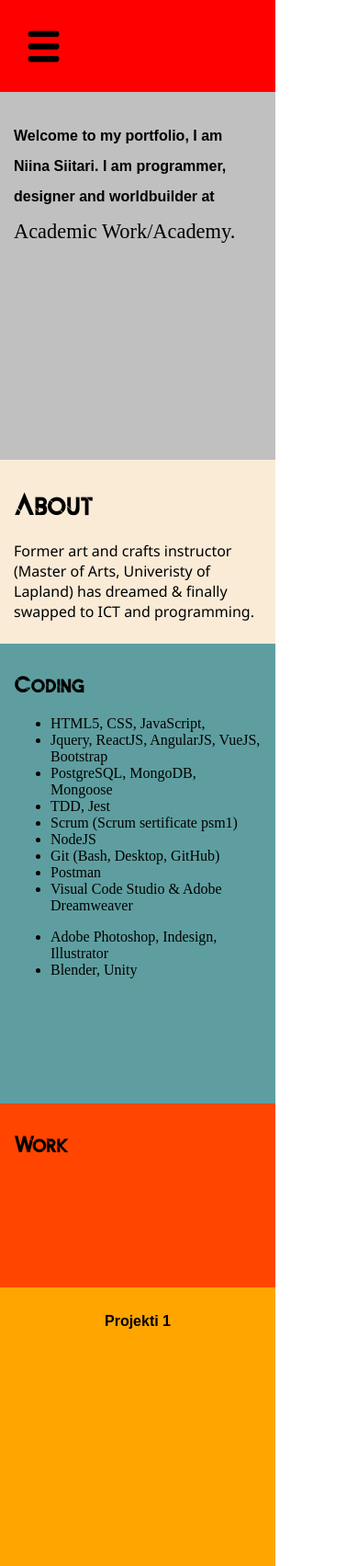
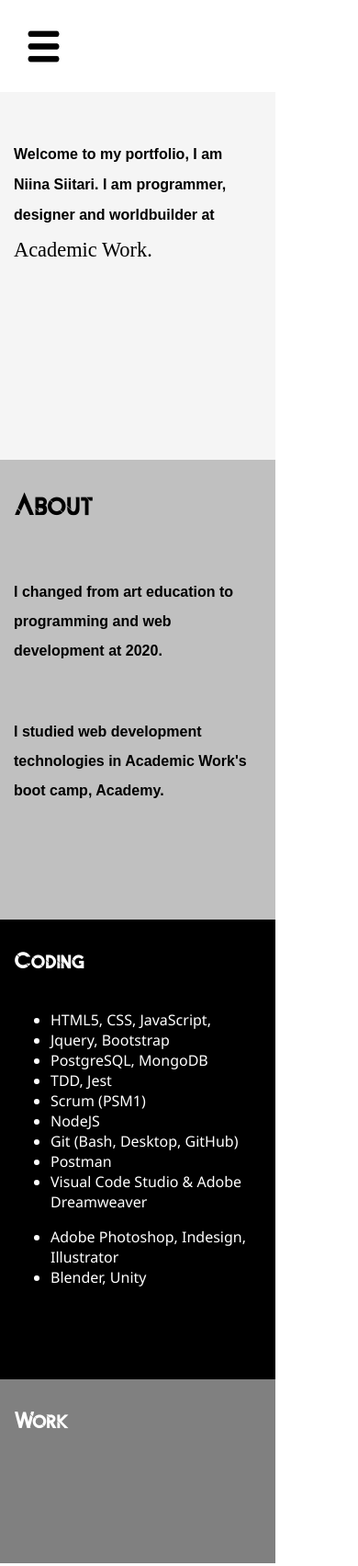
Before and after one commit to niinasii/portfolio, a plain HTML site: page index.html in a window 390 px wide. Shown: the top 1703 px of the page at 92% size. Drawn offline with Linux system fonts and the light colour scheme; a web font is replaced by a local one.

Commit message:
Muokattu mobile-tyylin gridiä ja väritystä + hieman html rakennetta.

```diff
--- a/index.html
+++ b/index.html
@@ -6,10 +6,8 @@
     <meta name="viewport" content="width=device-width, initial-scale=1.0">
     <meta http-equiv="X-UA-Compatible" content="ie=edge">
     <title>Document</title>
-    <link rel="stylesheet" href="style_desktop.css"
-        media="only screen and (orientation: landscape) and (min-width: 768px)">
-    <link rel="stylesheet" href="style_desktop.css"
-        media="only screen and (orientation: portrait) and (min-width: 768px)" />
+    <link rel="stylesheet" href="style_desktop.css" media="only screen and (orientation: landscape) and (min-width: 768px)">
+    <link rel="stylesheet" href="style_desktop.css" media="only screen and (orientation: portrait) and (min-width: 768px)" />
     <link rel="stylesheet" href="style_tablet.css" media="only screen and (min-width: 481px) and (max-width: 767px)" />
     <link rel="stylesheet" href="style_mobile.css" media="only screen and (min-width: 0px) and (max-width: 480px)" />
 </head>
@@ -25,25 +23,24 @@
         </nav>
         <header>
             <p id="aloitusteksti">
-                <span id="brutal">Welcome to my portfolio, I am Niina Siitari. I am programmer, designer and
+                <span class="brutal">Welcome to my portfolio, I am Niina Siitari. I am programmer, designer and
                     worldbuilder at</span>
-                <span id="pretty">Academic Work/Academy.</span>
+                <span class="pretty">Academic Work.</span>
             </p>
         </header>
         <main>
             <h1>About</h1>
-            <p>Former art and crafts instructor (Master of Arts, Univeristy of Lapland) has dreamed & finally swapped to
-                ICT and programming. </p>
+            <p class="brutal">I changed from art education to programming and web development at 2020.</p>
+            <p class="brutal">I studied web development technologies in Academic Work's boot camp, Academy.</p>
         </main>
         <section id="code">
             <h1>Coding</h1>
-            <p>
                 <ul>
                     <li>HTML5, CSS, JavaScript,</li>
-                    <li>Jquery, ReactJS, AngularJS, VueJS, Bootstrap</li>
-                    <li>PostgreSQL, MongoDB, Mongoose</li>
+                    <li>Jquery, Bootstrap</li>
+                    <li>PostgreSQL, MongoDB</li>
                     <li>TDD, Jest</li>
-                    <li>Scrum (Scrum sertificate psm1)</li>
+                    <li>Scrum (PSM1)</li>
                     <li>NodeJS</li>
                     <li>Git (Bash, Desktop, GitHub)</li>
                     <li>Postman</li>
--- a/style_mobile.css
+++ b/style_mobile.css
@@ -8,17 +8,13 @@
     src: url('AldithRegular.ttf');
 }
 
-#aloitusteksti {
-    line-height: 2.0;
-}
-
-#brutal {
+.brutal {
     font-family: Arial, Helvetica, sans-serif;
     font-weight: bolder;
     font-size: 100%;
 }
 
-#pretty {
+.pretty {
     font-family: pretty;
     font-size: 140%;
 }
@@ -26,6 +22,8 @@
 
 h1 {
     font-family: otsikko;
+    padding-bottom: 20px;
+    padding-top: 0px;
 }
 
 h2 {
@@ -36,6 +34,13 @@ h2 {
 }
 
 p {
+    font-family: 'Segoe UI', Tahoma, Geneva, Verdana, sans-serif;
+    line-height: 2.0;
+    padding-top: 20px;
+    padding-bottom: 20px;
+}
+
+li {
     font-family: 'Segoe UI', Tahoma, Geneva, Verdana, sans-serif;
 }
 
@@ -61,7 +66,7 @@ body {
 }
 
 nav {
-    background-color: red;
+    background-color: white;
     grid-column-start: 1;
     grid-column-end: 4;
     grid-row-start: 1;
@@ -69,7 +74,8 @@ nav {
 }
 
 header {
-    background-color: silver;
+    background-color: whitesmoke;
+    color: black;
     grid-column-start: 1;
     grid-column-end: 4;
     grid-row-start: 2;
@@ -79,43 +85,48 @@ header {
 }
 
 main {
-    background-color: antiquewhite;
+    background-color: silver;
+    color: black;
     grid-column-start: 1;
     grid-column-end: 4;
     grid-row-start: 6;
-    grid-row-end: 8;
+    grid-row-end: 11;
     padding: 15px;
 }
 
 #code {
-    background-color: cadetblue;
+    background-color: black;
+    color: white;
     grid-column-start: 1;
     grid-column-end: 4;
-    grid-row-start: 8;
-    grid-row-end: 13;
+    grid-row-start: 11;
+    grid-row-end: 16;
     padding: 15px;
 }
 
 #work {
-    background-color: orangered;
+    background-color: grey;
+    color: white;
     grid-column-start: 1;
     grid-column-end: 4;
-    grid-row-start: 13;
-    grid-row-end: 15;
+    grid-row-start: 16;
+    grid-row-end: 18;
     padding: 15px;
 }
 
 #proj1 {
-    background-color: orange;
+    background-color: silver;
+    color: white;
     grid-column-start: 1;
     grid-column-end: 4;
-      grid-row-start: 15;
-    grid-row-end: 19;
+      grid-row-start: 20;
+    grid-row-end: 24;
     padding: 15px;
 }
 
 #proj2 {
-    background-color: yellow;
+    background-color: silver;
+    color: white;
     grid-column-start: 1;
     grid-column-end: 4;
      grid-row-start: 19;
@@ -124,7 +135,8 @@ main {
 }
 
 #proj3 {
-    background-color: pink;
+    background-color: silver;
+    color: white;
     grid-column-start: 1;
     grid-column-end: 4;
     grid-row-start: 23;
@@ -133,7 +145,8 @@ main {
 }
 
 #proj4 {
-    background-color: violet;
+    background-color: silver;
+    color: white;
     grid-column-start: 1;
     grid-column-end: 4;
     grid-row-start: 27;
@@ -142,7 +155,8 @@ main {
 }
 
 #proj5 {
-    background-color: brown;
+    background-color: silver;
+    color: white;
     grid-column-start: 1;
     grid-column-end: 4;
     grid-row-start: 31;
@@ -151,7 +165,8 @@ main {
 }
 
 #proj6 {
-    background-color: purple;
+    background-color: silver;
+    color: white;
     grid-column-start: 1;
     grid-column-end: 4;
     grid-row-start: 35;
@@ -160,7 +175,8 @@ main {
 }
 
 aside {
-    background-color: aquamarine;
+    background-color: white;
+    color: black;
     grid-column-start: 1;
     grid-column-end: 4;
     grid-row-start: 39;
@@ -169,7 +185,8 @@ aside {
 }
 
 footer {
-    background-color: burlywood;
+    background-color: whitesmoke;
+    color: black;
     grid-column-start: 1;
     grid-column-end: 4;
     grid-row-start: 41;
```
